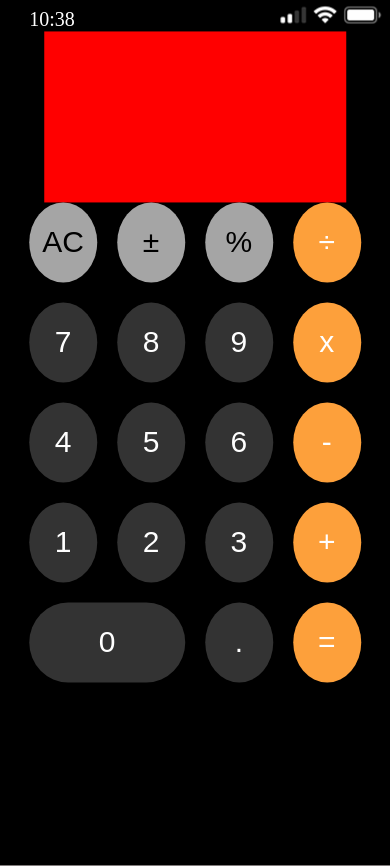
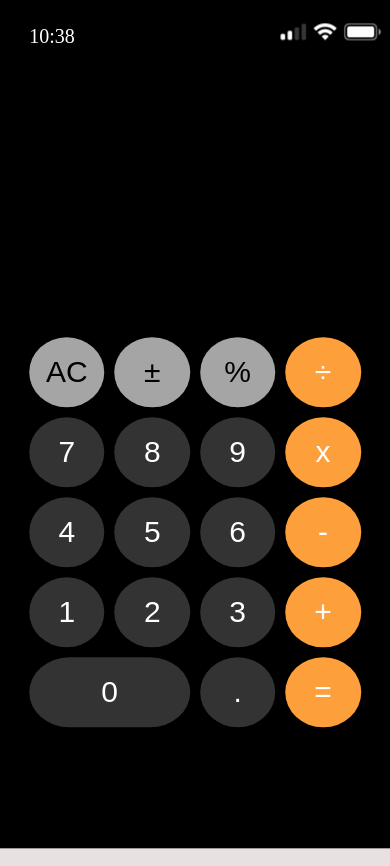
Before and after one commit to maheshsangeet/calculator, a React (Create React App) app: page / in a window 390 px wide. Built offline with nearby package versions, Linux system fonts and the light colour scheme.

Commit message:
mobile design

```diff
--- a/src/App.css
+++ b/src/App.css
@@ -74,13 +74,13 @@ button:hover {
 @media (max-width:600px) {
     .container {
         width: 85%;
-        height: 98vh;
+        height: 94vh;
         border: 0;
         background-color: black;
         border-radius: 0;
     }
     input[type='text'] {
-        height: 20vh;
+        height: 34vh;
         width: 90%;
         background-color: black;
         border: 0;
@@ -89,7 +89,20 @@ button:hover {
         font-size: 50px;
         font-weight: 900;
         letter-spacing: 2px;
-        background-color: red;
+    }
+    .keypad {
+        grid-gap: 10px;
+    }
+    button {
+        height: 70px;
+        border-radius: 50%;
+        cursor: pointer;
+        background-color: #333333;
+        color: #ffff;
+        font-weight: 500;
+        font-size: 30px;
+        border: none;
+        transition: filter 0.3s ease-in;
     }
 
   }
```
